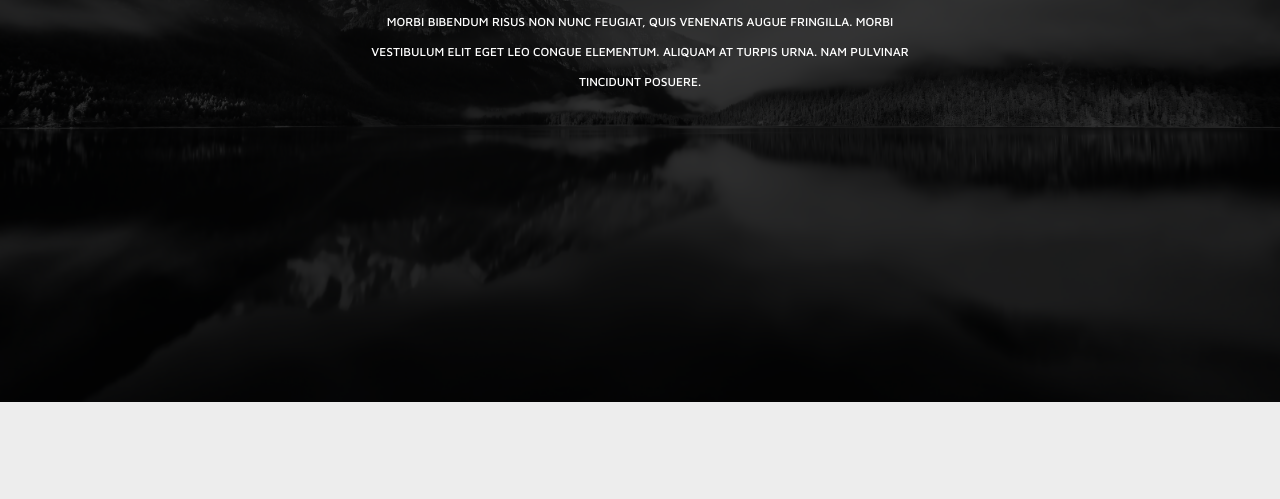
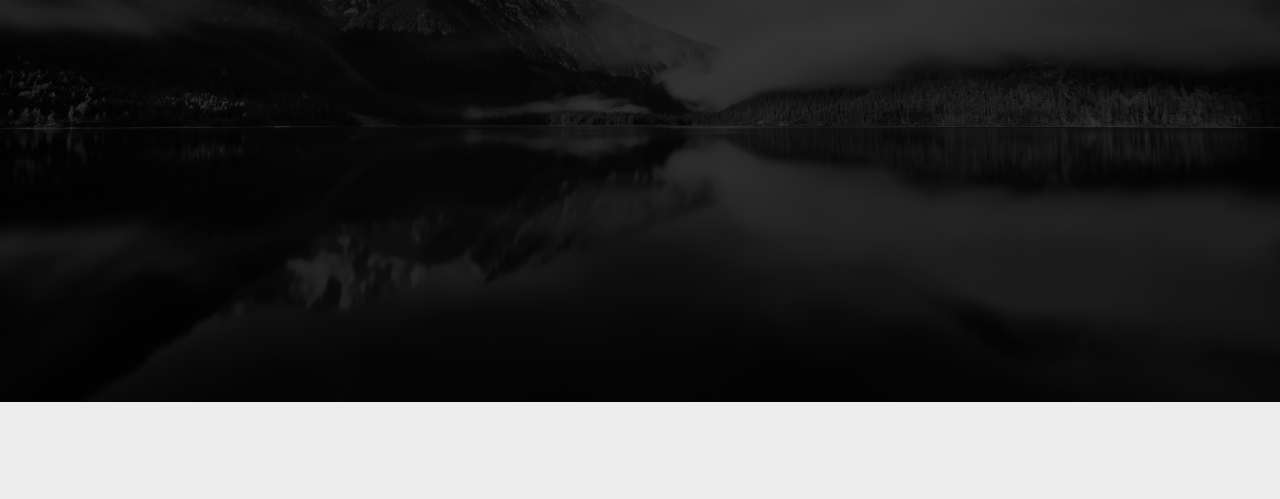
Before and after one commit to sresis/sresis.github.io, a plain HTML site: page index.html in a window 1280 px wide. Shown: the part 298-797 px from the top of the page. Drawn offline with Linux system fonts and the light colour scheme; files whose address does not match are found by name.

Commit message:
formatting

```diff
--- a/index.html
+++ b/index.html
@@ -66,9 +66,7 @@
                         <h1 data-scroll-reveal="enter from the bottom after 0.2s">Stephanie Resis 👩🏻‍💻
                         </h1>
 
-                        <h4 data-scroll-reveal="enter from the bottom after 0.4s">Morbi bibendum risus non nunc feugiat, quis venenatis augue fringilla.
-                          Morbi vestibulum elit eget leo congue elementum.
-                           Aliquam at turpis urna. Nam pulvinar tincidunt posuere.
+                        <h4 data-scroll-reveal="enter from the bottom after 0.4s">
 
                         </h4>
 
@@ -96,8 +94,6 @@
 
             </div>
         </div>
-
-
     </section>
     <!-- SERVICES SECTION END  -->
 
```
